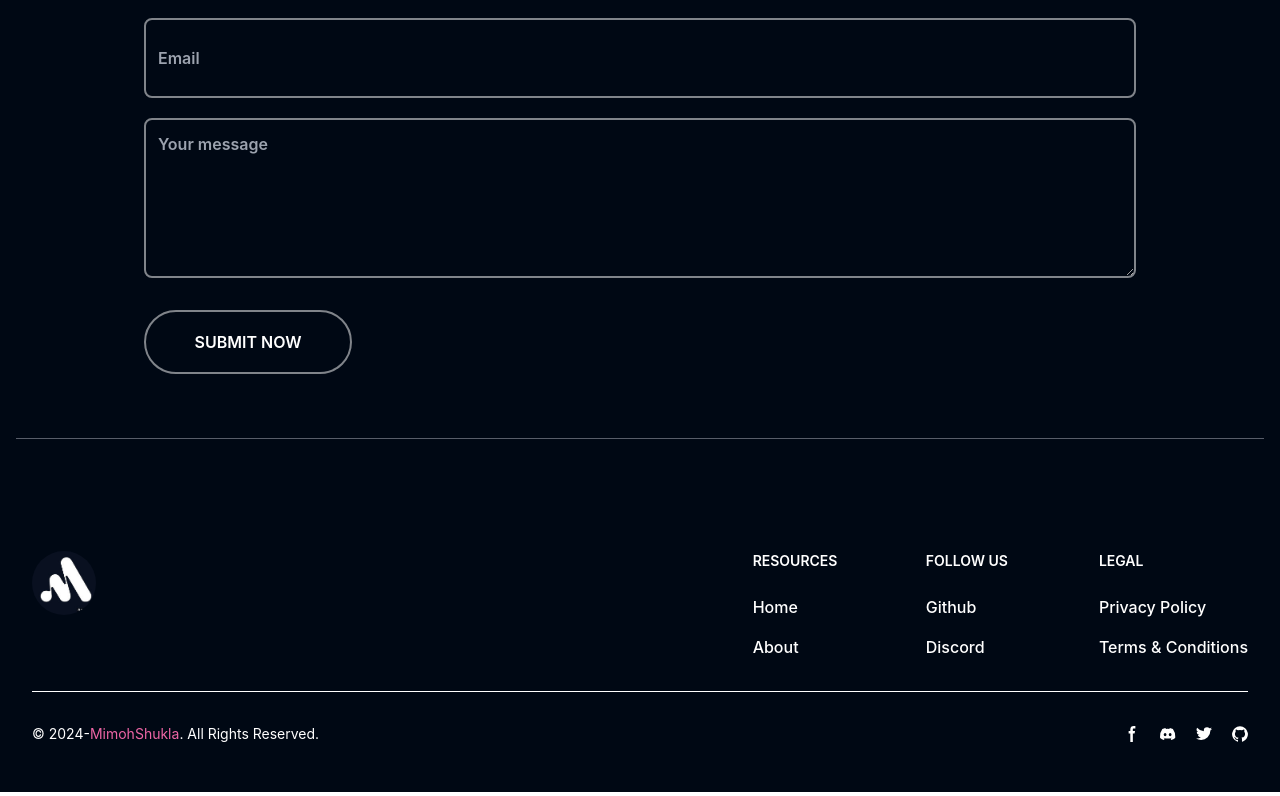
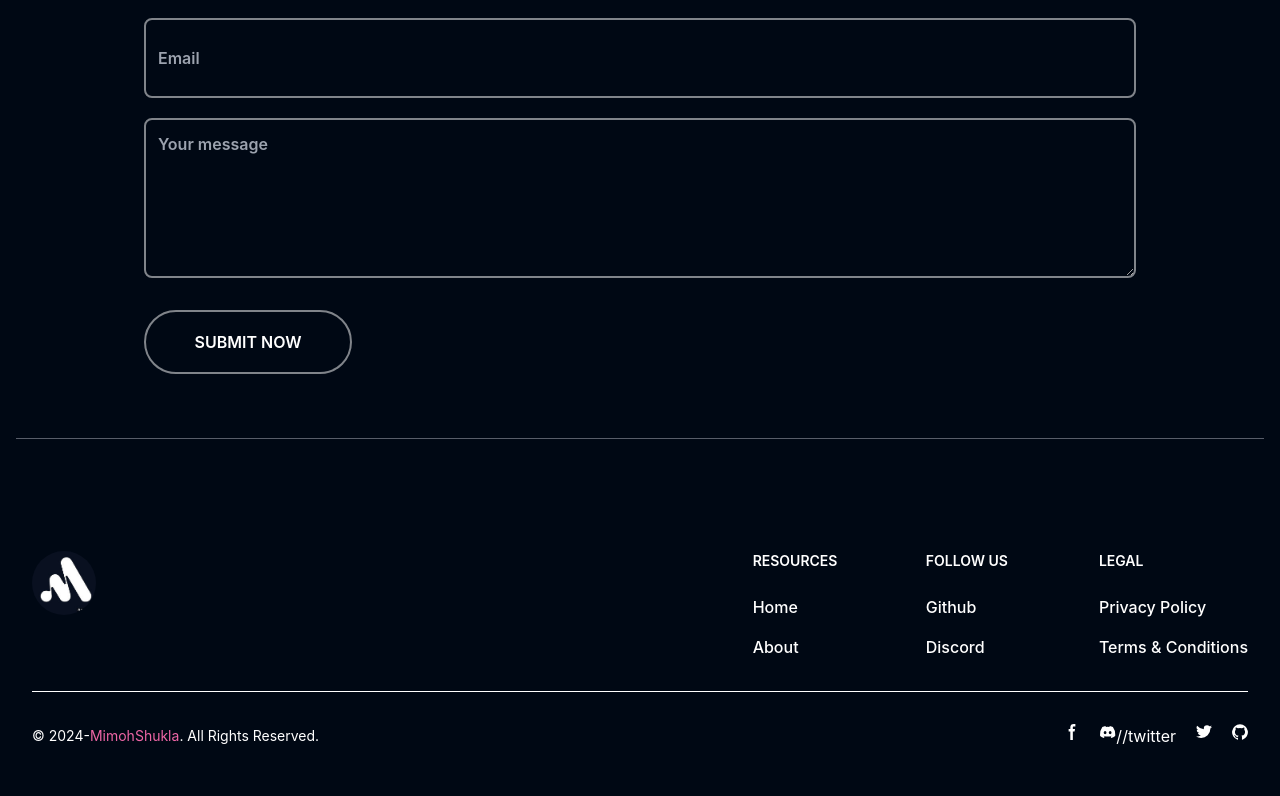
Before and after one commit to whomimohshukla/MainPortfolioCode, a React (Vite) app: page /contact in a window 1280 px wide. Shown: the part 394-1190 px from the top of the page. Built offline with nearby package versions, Linux system fonts and the light colour scheme.

Commit message:
commit the footer

```diff
--- a/package.json
+++ b/package.json
@@ -15,6 +15,7 @@
     "react-icons": "^5.3.0",
     "react-router-dom": "^6.27.0",
     "react-type-animation": "^3.2.0",
+    "remix": "^2.13.1",
     "typed.js": "^2.1.0"
   },
   "devDependencies": {
--- a/src/components/Footer.jsx
+++ b/src/components/Footer.jsx
@@ -110,7 +110,7 @@ function Footer() {
               </svg>
               <span className="sr-only">Discord community</span>
             </a>
-
+            //twitter
             <a
               href="https://x.com/whomimohshukla"
               target="_blank"
@@ -132,7 +132,6 @@ function Footer() {
               </svg>
               <span className="sr-only">Twitter page</span>
             </a>
-
             <a
               href="https://github.com/Mimohshukla00"
               target="_blank"
```
Also changed, not shown: 1 other file (tests, documents, lock files or other folders).
